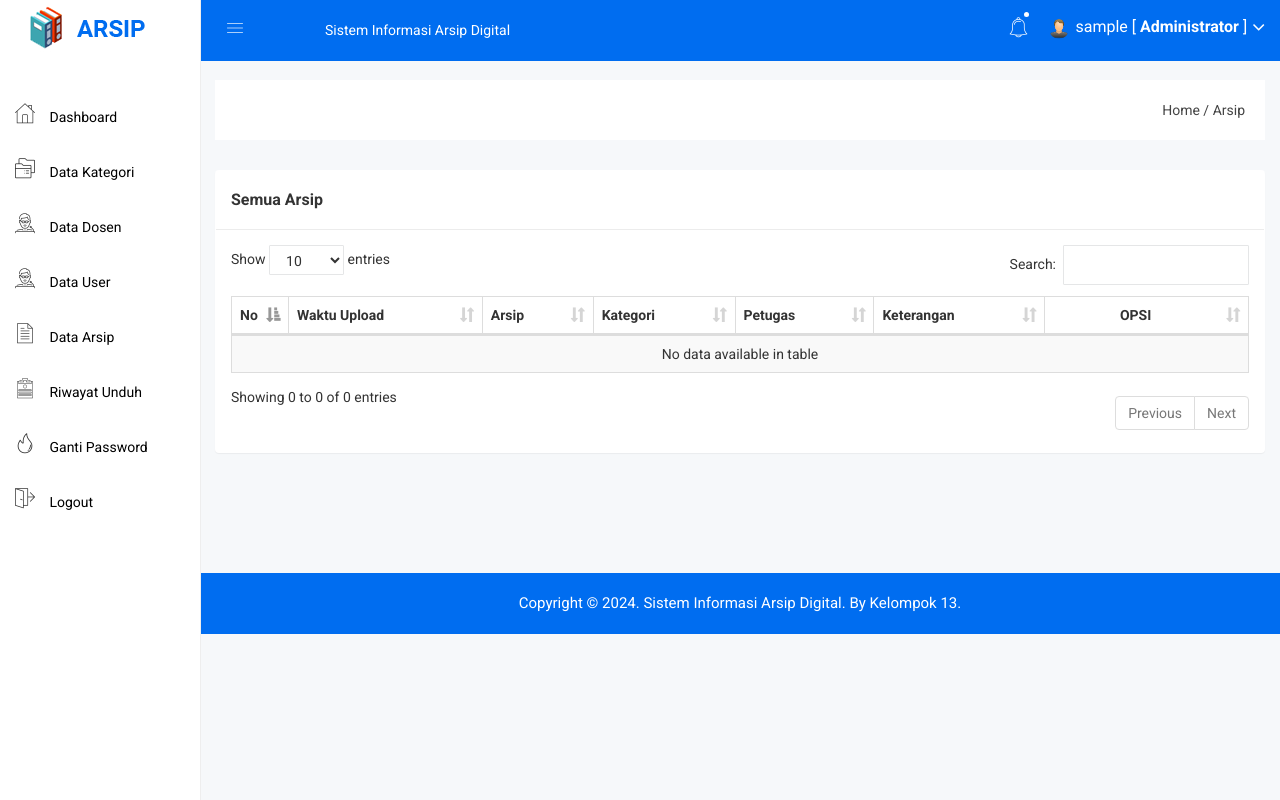
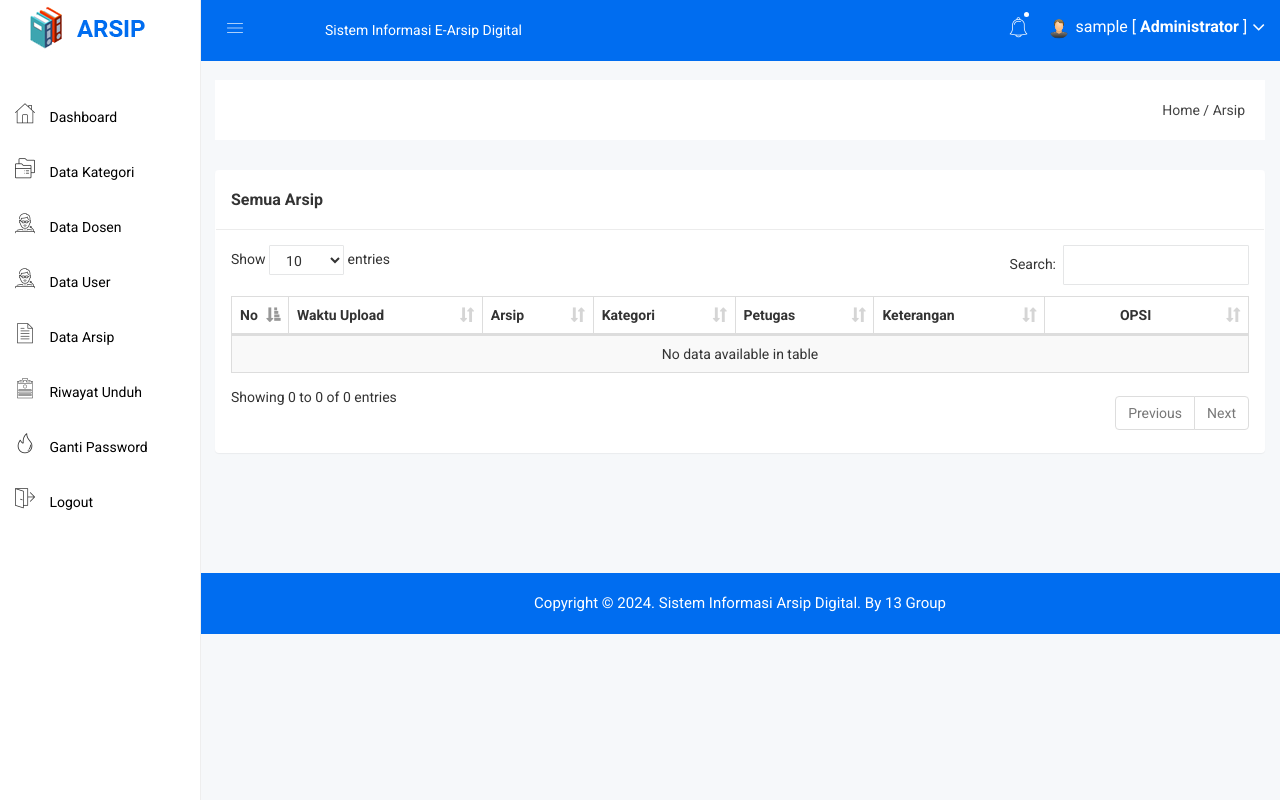
Before and after one commit to lita1231/PA-1, a PHP site: page /admin/arsip.php in a window 1280 px wide. Run offline with PHP 8.4, Linux system fonts and the light colour scheme; the visitor is signed in with stand-in values (Sample User, id 1); data that the repository does not hold is empty; some web fonts are replaced.

Commit message:
perbaikan
Kekurangan kata

```diff
--- a/admin/footer.php
+++ b/admin/footer.php
@@ -4,7 +4,7 @@
 		<div class="row">
 			<div class="col-lg-12">
 				<div class="footer-copy-right">
-					<p>Copyright © <?php echo date('Y') ?>. Sistem Informasi Arsip Digital. By Kelompok 13.</p>
+					<p>Copyright © <?php echo date('Y') ?>. Sistem Informasi Arsip Digital. By 13 Group</p>
 				</div>
 			</div>
 		</div>
--- a/admin/header.php
+++ b/admin/header.php
@@ -4,7 +4,7 @@
 <head>
     <meta charset="utf-8">
     <meta http-equiv="x-ua-compatible" content="ie=edge">
-    <title>Admin - Sistem Informasi Arsip Digital</title>
+    <title>Admin - Sistem Informasi E-Arsip Digital</title>
     <meta name="description" content="">
     <meta name="viewport" content="width=device-width, initial-scale=1">
     <link rel="shortcut icon" type="image/x-icon" href="img/favicon.ico">
@@ -123,7 +123,7 @@
                                     <div class="col-lg-5 col-md-6 col-sm-12 col-xs-12">
                                         <div class="header-top-menu tabl-d-n">
                                             <ul class="nav navbar-nav mai-top-nav">
-                                                <li class="nav-item"><a href="#" class="nav-link">Sistem Informasi Arsip Digital</a></li>
+                                                <li class="nav-item"><a href="#" class="nav-link">Sistem Informasi E-Arsip Digital</a></li>
                                             </ul>
                                         </div>
                                     </div>
@@ -135,7 +135,7 @@
                                                     <a href="#" data-toggle="dropdown" role="button" aria-expanded="false" class="nav-link dropdown-toggle"><i class="educate-icon educate-bell" aria-hidden="true"></i><span class="indicator-nt"></span></a>
                                                     <div role="menu" class="notification-author dropdown-menu animated zoomIn">
                                                         <div class="notification-single-top">
-                                                            <h1>Riwayat unduh terakhir</h1>
+                                                            <h1>Riwayat Unduhan Terakhir</h1>
                                                         </div>
                                                         <ul class="notification-menu">
                                                             <?php
```
Also changed, not shown: gambar/petugas/834344145_gee.jpg (added).
